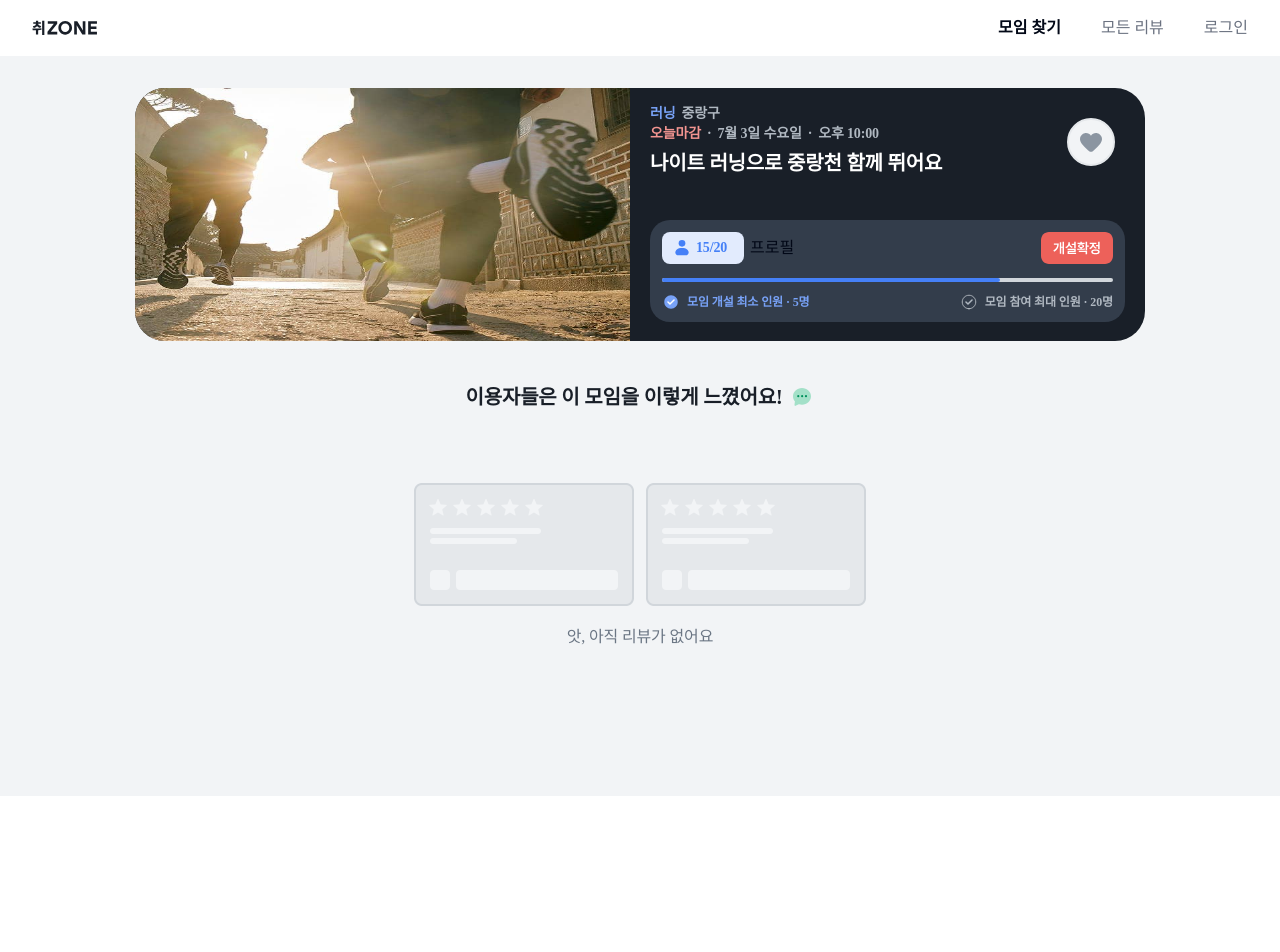
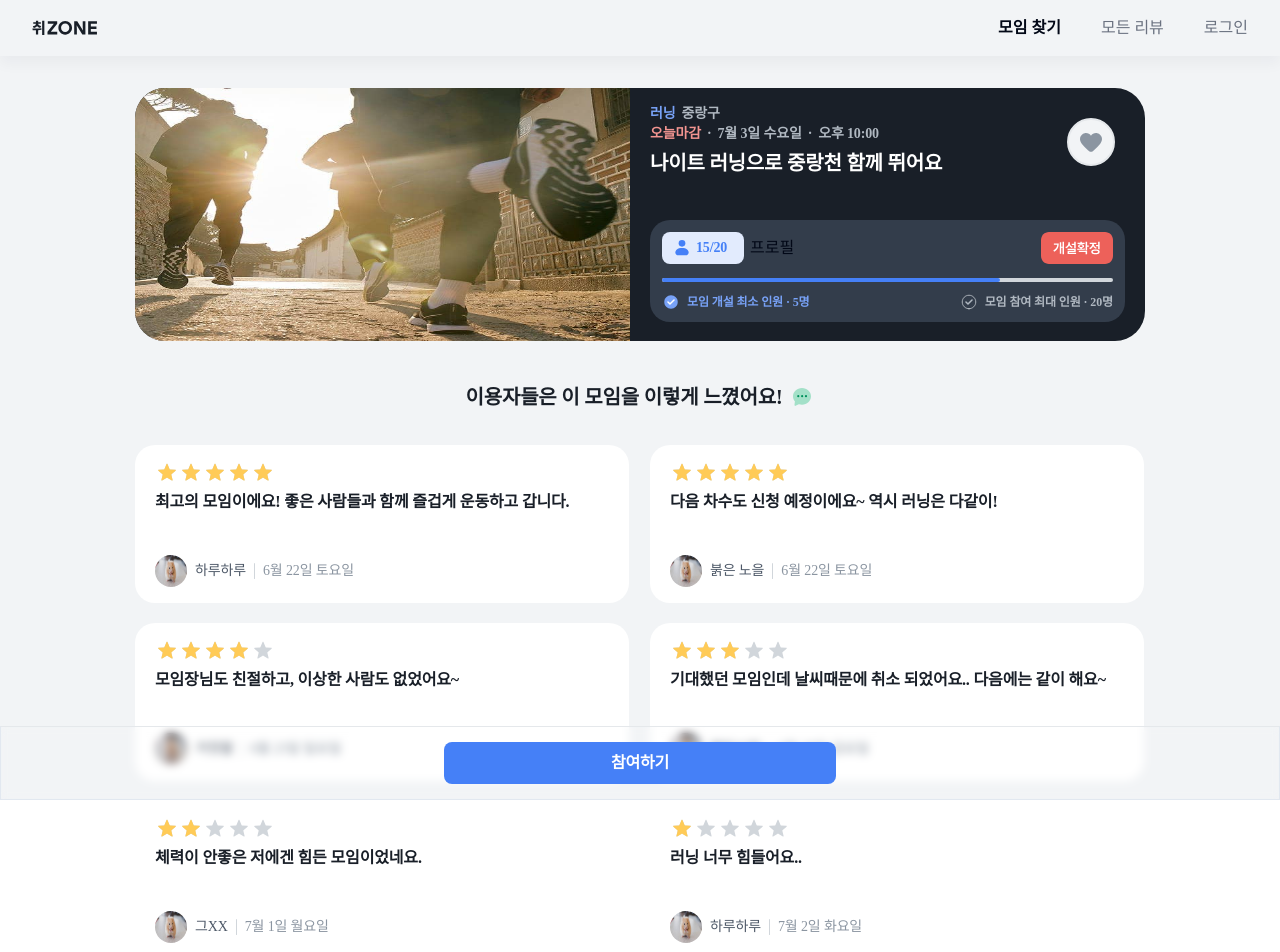
Before and after one commit to codeit-team2/FE, a Next.js app: page /detail in a window 1280 px wide. Shown: the top 952 px of the page. Before the commit the page ends 800 px from the top, so only its background shows below. Built offline with nearby package versions, Linux system fonts and the light colour scheme; a web font is replaced by a local one.

Commit message:
feat : detail page 구현

```diff
--- /dev/null
+++ b/src/components/Detail/reviewData.json
@@ -0,0 +1,44 @@
+[
+  {
+    "star": 5,
+    "comment": "최고의 모임이에요! 좋은 사람들과 함께 즐겁게 운동하고 갑니다.",
+    "profileImage": "/images/profileimage.jpeg",
+    "nickname": "하루하루",
+    "date": "6월 22일 토요일"
+  },
+  {
+    "star": 5,
+    "comment": "다음 차수도 신청 예정이에요~ 역시 러닝은 다같이!",
+    "profileImage": "/images/profileimage.jpeg",
+    "nickname": "붉은 노을",
+    "date": "6월 22일 토요일"
+  },
+  {
+    "star": 4,
+    "comment": "모임장님도 친절하고, 이상한 사람도 없었어요~",
+    "profileImage": "/images/profileimage.jpeg",
+    "nickname": "거짓말",
+    "date": "6월 23일 일요일"
+  },
+  {
+    "star": 3,
+    "comment": "기대했던 모임인데 날씨때문에 취소 되었어요.. 다음에는 같이 해요~",
+    "profileImage": "/images/profileimage.jpeg",
+    "nickname": "판타스틱",
+    "date": "6월 28일 금요일"
+  },
+  {
+    "star": 2,
+    "comment": "체력이 안좋은 저에겐 힘든 모임이었네요.",
+    "profileImage": "/images/profileimage.jpeg",
+    "nickname": "그XX",
+    "date": "7월 1일 월요일"
+  },
+  {
+    "star": 1,
+    "comment": "러닝 너무 힘들어요..",
+    "profileImage": "/images/profileimage.jpeg",
+    "nickname": "하루하루",
+    "date": "7월 2일 화요일"
+  }
+]
--- a/src/pages/detail/index.tsx
+++ b/src/pages/detail/index.tsx
@@ -2,41 +2,43 @@ import React from 'react';
 import TitleCard from '@/components/Detail/TitleCard';
 import GNB from '@/components/common/GNB';
 import mockData from '@/components/Detail/mockData.json';
+import reviewData from '@/components/Detail/reviewData.json';
 import Image from 'next/image';
+import FloatingBar from '@/components/Detail/FloatingBar';
+import ReviewCard from '@/components/Detail/ReviewCard';
 
 export default function Detail() {
-  const isReview = false;
+  const isReview = true;
 
   return (
-    <>
-      <GNB />
     <div
       style={{ height: 'calc(100vh - 60px)' }}
-        className="mx-auto flex h-screen w-full flex-col items-center bg-neutral-50 pt-32"
+      className="mx-auto flex min-h-screen w-full flex-col items-center bg-neutral-50"
     >
-        {mockData.map((data, index) => (
-          <TitleCard key={index} data={data} />
-        ))}
-        <div className="flex items-center gap-8 pt-42 text-heading-2Sb text-neutral-900">
+      <GNB />
+      <div className="flex flex-col items-center pt-32">
+        <TitleCard data={mockData[0]} />
+        <div className="flex items-center gap-8 mt-42 text-heading-2Sb text-neutral-900">
           이용자들은 이 모임을 이렇게 느꼈어요!
           <Image src={'/icons/messageicon.svg'} alt="messageicon" width={24} height={24} />
         </div>
         {isReview ? (
-          <>
-            <div>a</div>
-          </>
+          <div className="mx-auto mt-34 grid w-full max-w-[1010px] grid-cols-1 gap-20 md:grid-cols-2">
+            {reviewData.map((data, index) => (
+              <ReviewCard key={index} data={data} />
+            ))}
+          </div>
         ) : (
-          <>
-            <div className="flex flex-col items-center gap-20 pt-72">
+          <div className="flex flex-col items-center gap-20 pt-16">
             <div className="flex gap-12">
               <Image src={'/images/none-review.png'} alt="none-review" width={220} height={123} />
               <Image src={'/images/none-review.png'} alt="none-review" width={220} height={123} />
             </div>
-              <p className='text-neutral-500 text-body-1M'>앗, 아직 리뷰가 없어요</p>
+            <p className="text-body-1M text-neutral-500">앗, 아직 리뷰가 없어요</p>
           </div>
-          </>
         )}
       </div>
-    </>
+      <FloatingBar data={mockData[0]} />
+    </div>
   );
 }
```
Lines whose indentation alone changed are shown as unchanged.
